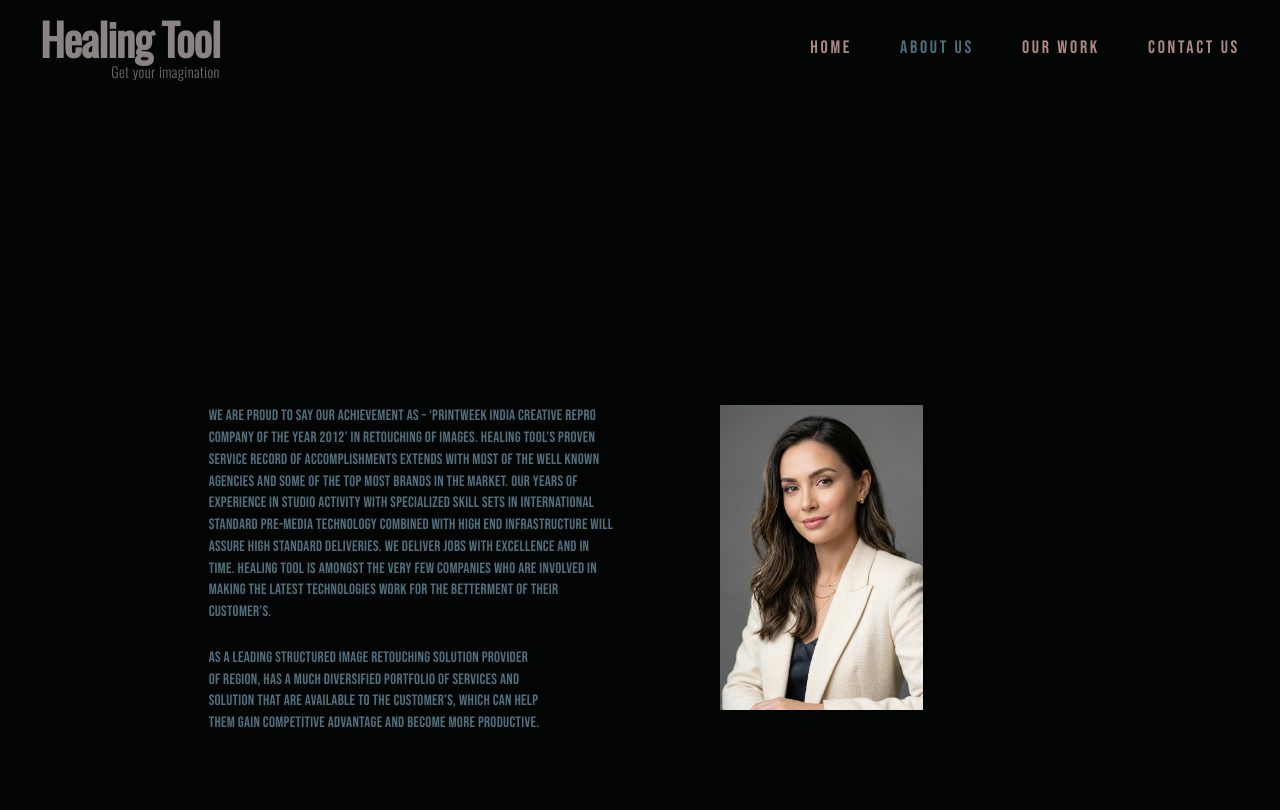
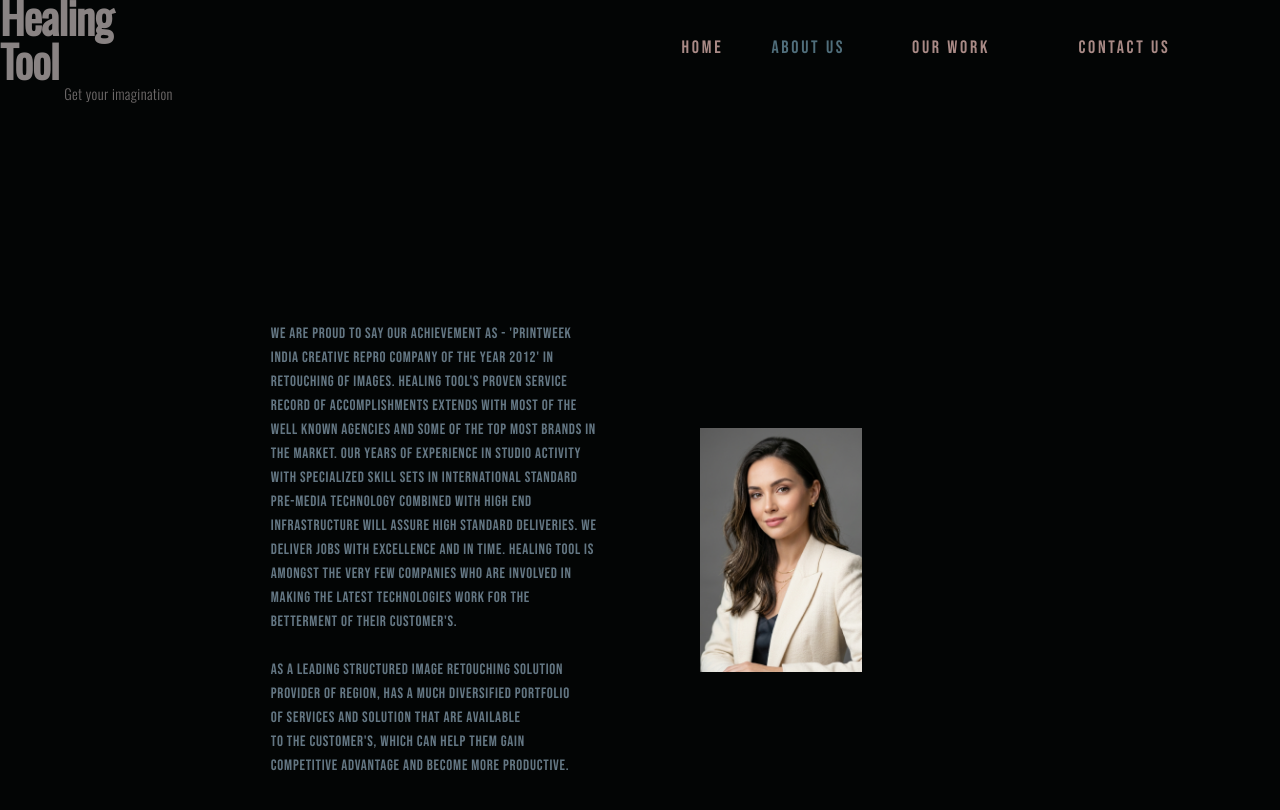
Before and after one commit to techieadi4703/venky-prototype1, a Next.js app: page /about in a window 1280 px wide. Shown: the top 810 px of the page. Built offline with nearby package versions, Linux system fonts and the light colour scheme.

Commit message:
feat: refactor site navigation into fixed-column layout and update WhyChooseUs visual grid components

```diff
--- a/app/about/page.tsx
+++ b/app/about/page.tsx
@@ -1,34 +1,58 @@
 "use client";
 
-import { useState } from "react";
 import Image from "next/image";
-import { GridOverlay } from "@/components/grid-overlay";
 
 export default function AboutPage() {
-  const [gridDrawn, setGridDrawn] = useState(false);
+  const vLines = ["16%", "52%", "70%", "83%", "95%"];
+
+  const H1 = 300;
+  const H2 = 800;
 
   return (
-    <div className="relative min-h-[720px] h-screen w-full flex flex-col pt-24 overflow-hidden">
-      {/* Background Grid */}
-      <GridOverlay onComplete={() => setGridDrawn(true)} />
+    <div className="relative min-h-[1000px] h-screen w-full flex flex-col bg-ink pt-24 overflow-hidden">
+      {/* Grid Lines Overlay */}
+      <svg className="absolute inset-0 w-full h-full pointer-events-none z-0" xmlns="http://www.w3.org/2000/svg">
+        <g stroke="var(--color-accent)" strokeWidth="1" opacity="0.4">
+          {/* Horizontal Lines */}
+          <line x1="0" y1={H1 - 2} x2="100%" y2={H1 - 2} />
+          <line x1="0" y1={H1 + 2} x2="100%" y2={H1 + 2} />
 
-      {/* Content */}
+          <line x1="0" y1={H2 - 2} x2="100%" y2={H2 - 2} />
+          <line x1="0" y1={H2 + 2} x2="100%" y2={H2 + 2} />
+
+          {/* Vertical Lines */}
+          {vLines.map((v: string, i: number) => (
+            <g key={i}>
+              <line x1={`calc(${v} - 2px)`} y1="0" x2={`calc(${v} - 2px)`} y2="100%" />
+              <line x1={`calc(${v} + 2px)`} y1="0" x2={`calc(${v} + 2px)`} y2="100%" />
+            </g>
+          ))}
+        </g>
+      </svg>
+
+      <div className="absolute inset-0 w-full h-full z-10 max-w-[1440px] mx-auto pointer-events-none">
+
+        {/* Text Block (Column 2: 16% to 52%) */}
         <div
-        className={`relative z-10 w-full h-full max-w-[1440px] mx-auto transition-opacity duration-1000 ${
-          gridDrawn ? "opacity-100" : "opacity-0"
-        }`}
+          className="absolute flex items-center px-8 lg:px-16 pointer-events-auto"
+          style={{ top: H1, height: H2 - H1, left: `calc(${vLines[0]} + 2px)`, width: `calc(${vLines[1]} - ${vLines[0]} - 4px)` }}
         >
-        <div className="absolute top-[39.4%] left-[16.3%] w-[35.5%] pr-12 pt-8">
-          <p className="font-bebas text-accent text-[15px] leading-[1.45] tracking-[0.02em] mb-6 text-balance">
-            We are proud to say our achievement as – ‘PrintWeek India Creative Repro Company of the Year 2012’ in retouching of images. Healing Tool’s proven service record of accomplishments extends with most of the well known agencies and some of the top most brands in the market. Our years of experience in studio activity with specialized skill sets in International Standard pre-media technology combined with high end infrastructure will assure high standard deliveries. We deliver jobs with excellence and in time. Healing Tool is amongst the very few companies who are involved in making the latest technologies work for the betterment of their customer’s.
+          <div className="flex flex-col gap-6">
+            <p className="font-bebas text-[#7C93A3] text-sm md:text-[15px] leading-[1.6] tracking-wider text-balance opacity-80 uppercase">
+              We are proud to say our achievement as - 'PrintWeek India Creative Repro Company of the Year 2012' in retouching of images. Healing Tool's proven service record of accomplishments extends with most of the well known agencies and some of the top most brands in the market. Our years of experience in studio activity with specialized skill sets in International Standard pre-media technology combined with high end infrastructure will assure high standard deliveries. We deliver jobs with excellence and in time. Healing Tool is amongst the very few companies who are involved in making the latest technologies work for the betterment of their customer's.
             </p>
-          <p className="font-bebas text-accent text-[15px] leading-[1.45] tracking-[0.02em] text-balance">
-            As a leading structured image retouching solution provider of region, has a much diversified portfolio of services and solution that are available to the customer’s, which can help them gain competitive advantage and become more productive.
+            <p className="font-bebas text-[#7C93A3] text-sm md:text-[15px] leading-[1.6] tracking-wider text-balance opacity-80 uppercase">
+              As a leading structured image retouching solution provider of region, has a much diversified portfolio of services and solution that are available to the customer's, which can help them gain competitive advantage and become more productive.
             </p>
           </div>
+        </div>
 
-        <div className="absolute top-[39.4%] left-[51.8%] pl-8 pt-8 w-[22.3%]">
-          <div className="relative w-[80%] aspect-[2/3] mx-auto overflow-hidden">
+        {/* Image Block (Column 3: 52% to 70%) */}
+        <div
+          className="absolute flex items-center justify-center p-8 pointer-events-auto"
+          style={{ top: H1, height: H2 - H1, left: `calc(${vLines[1]} + 2px)`, width: `calc(${vLines[2]} - ${vLines[1]} - 4px)` }}
+        >
+          <div className="relative w-full aspect-[2/3] max-w-[300px]">
              <Image
                src="/images/hero-ribbon-photo.png"
                alt="About Us"
@@ -37,6 +61,7 @@
              />
           </div>
         </div>
+
       </div>
     </div>
   );
--- a/components/before-after-slider.tsx
+++ b/components/before-after-slider.tsx
@@ -93,7 +93,7 @@
           src={beforeImage}
           alt={`${alt} (Before)`}
           fill
-          className="object-cover"
+          className="object-cover grayscale"
         />
       </div>
 
--- a/components/site-header.tsx
+++ b/components/site-header.tsx
@@ -30,7 +30,10 @@
         scrolled ? "bg-ink" : "bg-transparent"
       }`}
     >
-      <div className="max-w-[1440px] mx-auto px-4 md:px-8 lg:px-10 h-24 flex items-center justify-between">
+      <div className="relative w-full max-w-[1440px] mx-auto h-24 flex items-center">
+
+        {/* Logo (Right-aligned against the 16% line) */}
+        <div className="absolute top-0 left-0 h-full flex items-center justify-end pr-4 md:pr-8" style={{ width: '16%' }}>
           <Link
             href="/"
             className="flex flex-col items-end focus-visible:outline-2 focus-visible:outline-accent focus-visible:outline-offset-2"
@@ -42,36 +45,65 @@
               Get your imagination
             </span>
           </Link>
+        </div>
 
         {/* Desktop Nav */}
-        <nav className="hidden md:flex items-center gap-8 lg:gap-12">
-          {navLinks.map((link) => {
-            const isActive = pathname === link.href;
-            return (
+        <nav className="hidden md:block absolute inset-0 w-full h-full pointer-events-none">
+
+          {/* Column 2 (52%): HOME and ABOUT US */}
+          <div className="absolute top-1/2 -translate-y-1/2 flex items-center gap-12 pointer-events-auto" style={{ left: 'calc(52% + 16px)' }}>
             <Link
-                key={link.name}
-                href={link.href}
-                className={`font-bebas text-base md:text-lg tracking-[0.15em] transition-colors duration-200 ease-out focus-visible:outline-2 focus-visible:outline-accent focus-visible:outline-offset-2 ${
-                  isActive ? "text-accent" : "text-rose hover:text-accent"
+              href="/"
+              className={`font-bebas text-base md:text-lg tracking-[0.15em] transition-colors duration-200 ease-out ${
+                pathname === "/" ? "text-accent" : "text-rose hover:text-accent"
               }`}
             >
-                {link.name}
+              HOME
             </Link>
-            );
-          })}
+            <Link
+              href="/about"
+              className={`font-bebas text-base md:text-lg tracking-[0.15em] transition-colors duration-200 ease-out ${
+                pathname === "/about" ? "text-accent" : "text-rose hover:text-accent"
+              }`}
+            >
+              ABOUT US
+            </Link>
+          </div>
+
+          {/* Column 3 (70%): OUR WORK */}
+          <Link
+            href="/work"
+            className={`absolute top-1/2 -translate-y-1/2 font-bebas text-base md:text-lg tracking-[0.15em] transition-colors duration-200 ease-out pointer-events-auto ${
+              pathname === "/work" ? "text-accent" : "text-rose hover:text-accent"
+            }`}
+            style={{ left: 'calc(70% + 16px)' }}
+          >
+            OUR WORK
+          </Link>
+
+          {/* Column 4 (83%): CONTACT US */}
+          <Link
+            href="/contact"
+            className={`absolute top-1/2 -translate-y-1/2 font-bebas text-base md:text-lg tracking-[0.15em] transition-colors duration-200 ease-out pointer-events-auto ${
+              pathname === "/contact" ? "text-accent" : "text-rose hover:text-accent"
+            }`}
+            style={{ left: 'calc(83% + 16px)' }}
+          >
+            CONTACT US
+          </Link>
         </nav>
 
-        {/* Mobile Hamburger */}
+        {/* Mobile Hamburger (Right aligned) */}
+        <div className="md:hidden absolute top-0 right-0 h-full flex items-center pr-4">
           <button
-          className="md:hidden text-rose focus-visible:outline-2 focus-visible:outline-accent focus-visible:outline-offset-2 p-2"
+            className="text-rose focus-visible:outline-2 focus-visible:outline-accent p-2"
             onClick={() => setMobileMenuOpen(!mobileMenuOpen)}
-          aria-label="Toggle menu"
-          aria-expanded={mobileMenuOpen}
           >
-          <svg width="24" height="24" viewBox="0 0 24 24" fill="none" stroke="currentColor" strokeWidth="2" strokeLinecap="square">
+            <svg width="24" height="24" viewBox="0 0 24 24" fill="none" stroke="currentColor" strokeWidth="2">
               <path d={mobileMenuOpen ? "M18 6L6 18M6 6l12 12" : "M4 8h16M4 16h16"} />
             </svg>
           </button>
+        </div>
       </div>
 
       {/* Mobile Drawer */}
--- a/components/why-choose-us.tsx
+++ b/components/why-choose-us.tsx
@@ -17,7 +17,7 @@
 
 export function WhyChooseUs() {
   const containerRef = useRef<HTMLElement>(null);
-  const [vLines, setVLines] = useState(["16%", "53%", "74.3%", "91%"]);
+  const [vLines] = useState(["16%", "51.8%", "74.1%", "93.3%"]);
 
   useEffect(() => {
     if (isReducedMotion()) return;
@@ -36,17 +36,19 @@
         ease: "power2.out",
       });
 
-      // Parallax scroll animation for images
+      // Parallax scatter animation for images
       const parallaxSpeeds = [
-        { selector: ".parallax-img-1", y: -250 }, // BBQ - slow
-        { selector: ".parallax-img-2", y: -600 }, // Qubz - fast
-        { selector: ".parallax-img-3", y: -150 }, // Sari - very slow
-        { selector: ".parallax-img-4", y: -400 }, // Jewelry - medium
+        { selector: ".parallax-img-1", y: -150, x: -100, rotation: -5 }, // BBQ - up and left, slight rotate
+        { selector: ".parallax-img-2", y: -800, x: 50, rotation: 10 },  // Qubz - very fast up and right
+        { selector: ".parallax-img-3", y: 300, x: 250, rotation: -15 },  // Sari - down and right
+        { selector: ".parallax-img-4", y: -200, x: 150, rotation: 5 },   // Jewelry - up and right
       ];
 
-      parallaxSpeeds.forEach(({ selector, y }) => {
+      parallaxSpeeds.forEach(({ selector, y, x, rotation }) => {
         gsap.to(selector, {
           y: y,
+          x: x,
+          rotation: rotation,
           ease: "none",
           scrollTrigger: {
             trigger: containerRef.current,
@@ -62,28 +64,6 @@
     return () => ctx.revert();
   }, []);
 
-  useEffect(() => {
-    const updatePositions = () => {
-      const navLinks = document.querySelectorAll("header nav.hidden.md\\:flex a");
-      if (navLinks.length >= 4) {
-        const ww = window.innerWidth;
-        setVLines([
-          "16%",
-          `${(navLinks[0].getBoundingClientRect().left / ww) * 100}%`,
-          `${(navLinks[2].getBoundingClientRect().left / ww) * 100}%`,
-          `${(navLinks[3].getBoundingClientRect().left / ww) * 100}%`,
-        ]);
-      }
-    };
-    updatePositions();
-    window.addEventListener("resize", updatePositions);
-    const timeout = setTimeout(updatePositions, 100);
-    return () => {
-      window.removeEventListener("resize", updatePositions);
-      clearTimeout(timeout);
-    };
-  }, []);
-
   // Grid Horizontal Lines
   const H1 = 300;
   const H2 = 550;
@@ -92,7 +72,7 @@
   return (
     <section
       ref={containerRef}
-      className="w-full h-[950px] relative overflow-hidden bg-ink"
+      className="w-full h-[950px] relative bg-ink"
     >
       {/* Grid Lines */}
       <svg className="absolute inset-0 w-full h-full pointer-events-none z-0" xmlns="http://www.w3.org/2000/svg">
@@ -107,8 +87,8 @@
           <line x1="0" y1={H3 - 2} x2="100%" y2={H3 - 2} />
           <line x1="0" y1={H3 + 2} x2="100%" y2={H3 + 2} />
 
-          {/* Vertical Lines */}
-          {vLines.map((v: string, i: number) => (
+          {/* Vertical Lines (Only draw the last 3, ignoring the left-most margin) */}
+          {vLines.slice(1).map((v: string, i: number) => (
             <g key={i}>
               <line x1={`calc(${v} - 2px)`} y1="0" x2={`calc(${v} - 2px)`} y2="100%" />
               <line x1={`calc(${v} + 2px)`} y1="0" x2={`calc(${v} + 2px)`} y2="100%" />
@@ -123,7 +103,7 @@
         {/* Title */}
         <div
           className="absolute flex items-center justify-center fade-up pointer-events-auto"
-          style={{ top: 0, height: H1 - 2, left: `calc(${vLines[0]} + 2px)`, width: `calc(${vLines[1]} - ${vLines[0]} - 4px)` }}
+          style={{ top: 0, height: H1 - 2, left: 0, width: `calc(${vLines[1]} - 2px)` }}
         >
           <h2 className="font-bebas text-bone text-4xl md:text-[3rem] tracking-wide uppercase">
             Why Choose Us
@@ -132,8 +112,8 @@
 
         {/* Reasons Row 1 */}
         <div
-          className="absolute flex items-center px-8 lg:px-16 fade-up pointer-events-auto"
-          style={{ top: H1 + 2, height: H2 - H1 - 4, left: `calc(${vLines[0]} + 2px)`, width: `calc(${vLines[1]} - ${vLines[0]} - 4px)` }}
+          className="absolute flex items-center px-8 lg:px-16 md:pl-[max(6vw,24px)] fade-up pointer-events-auto"
+          style={{ top: H1 + 2, height: H2 - H1 - 4, left: 0, width: `calc(${vLines[1]} - 2px)` }}
         >
           <div className="grid grid-cols-2 gap-x-12 w-full">
             <p className="font-bebas text-[#7C93A3] text-[13px] md:text-[15px] leading-[1.6] tracking-wider text-balance opacity-80 uppercase">
@@ -147,8 +127,8 @@
 
         {/* Reasons Row 2 */}
         <div
-          className="absolute flex items-center px-8 lg:px-16 fade-up pointer-events-auto"
-          style={{ top: H2 + 2, height: H3 - H2 - 4, left: `calc(${vLines[0]} + 2px)`, width: `calc(${vLines[1]} - ${vLines[0]} - 4px)` }}
+          className="absolute flex items-center px-8 lg:px-16 md:pl-[max(6vw,24px)] fade-up pointer-events-auto"
+          style={{ top: H2 + 2, height: H3 - H2 - 4, left: 0, width: `calc(${vLines[1]} - 2px)` }}
         >
           <div className="grid grid-cols-2 gap-x-12 w-full">
             <p className="font-bebas text-[#7C93A3] text-[13px] md:text-[15px] leading-[1.6] tracking-wider text-balance opacity-80 uppercase">
```
Also changed, not shown: components/our-process.tsx (+4 -6 lines). Lines whose indentation alone changed are shown as unchanged.
